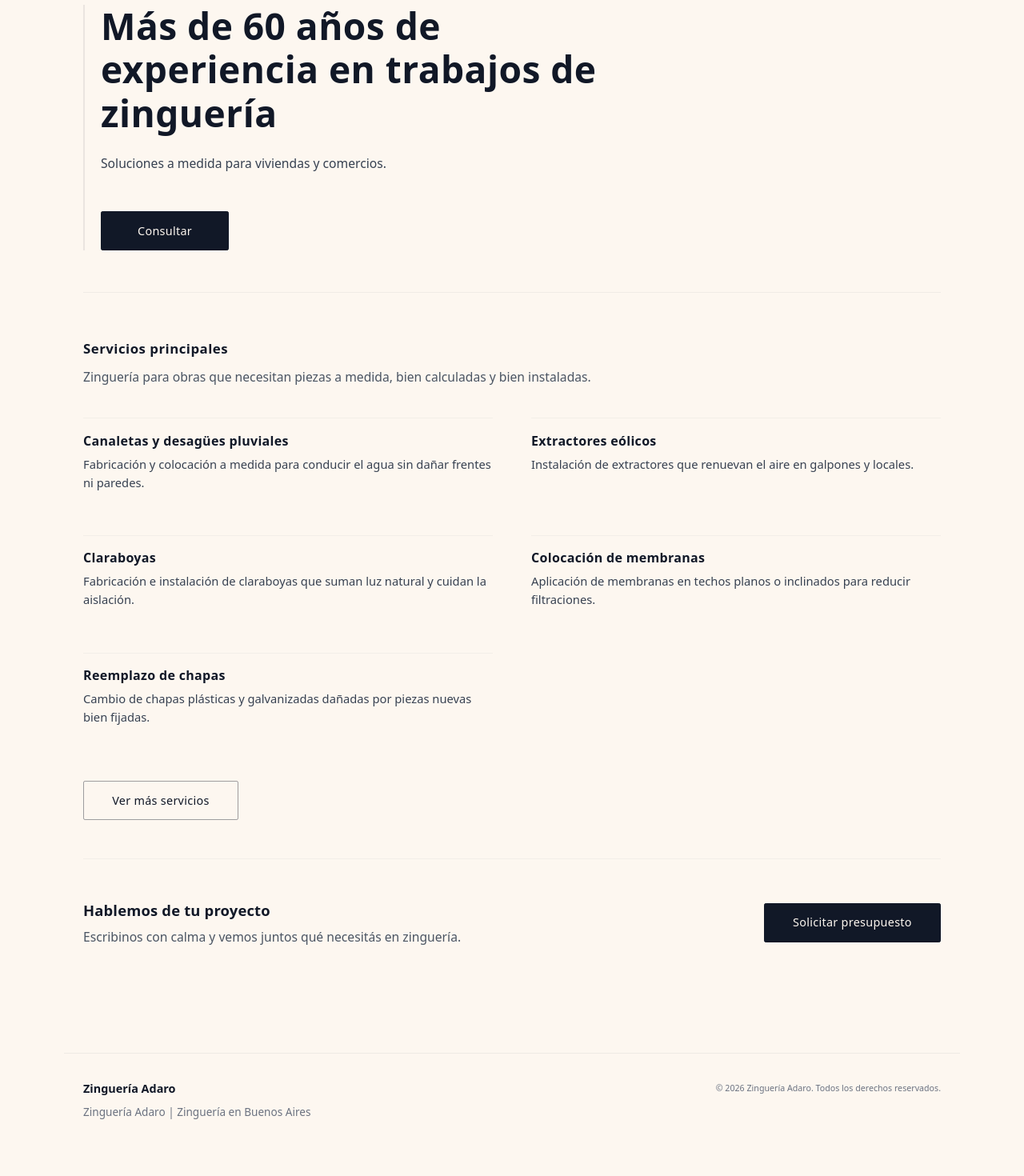
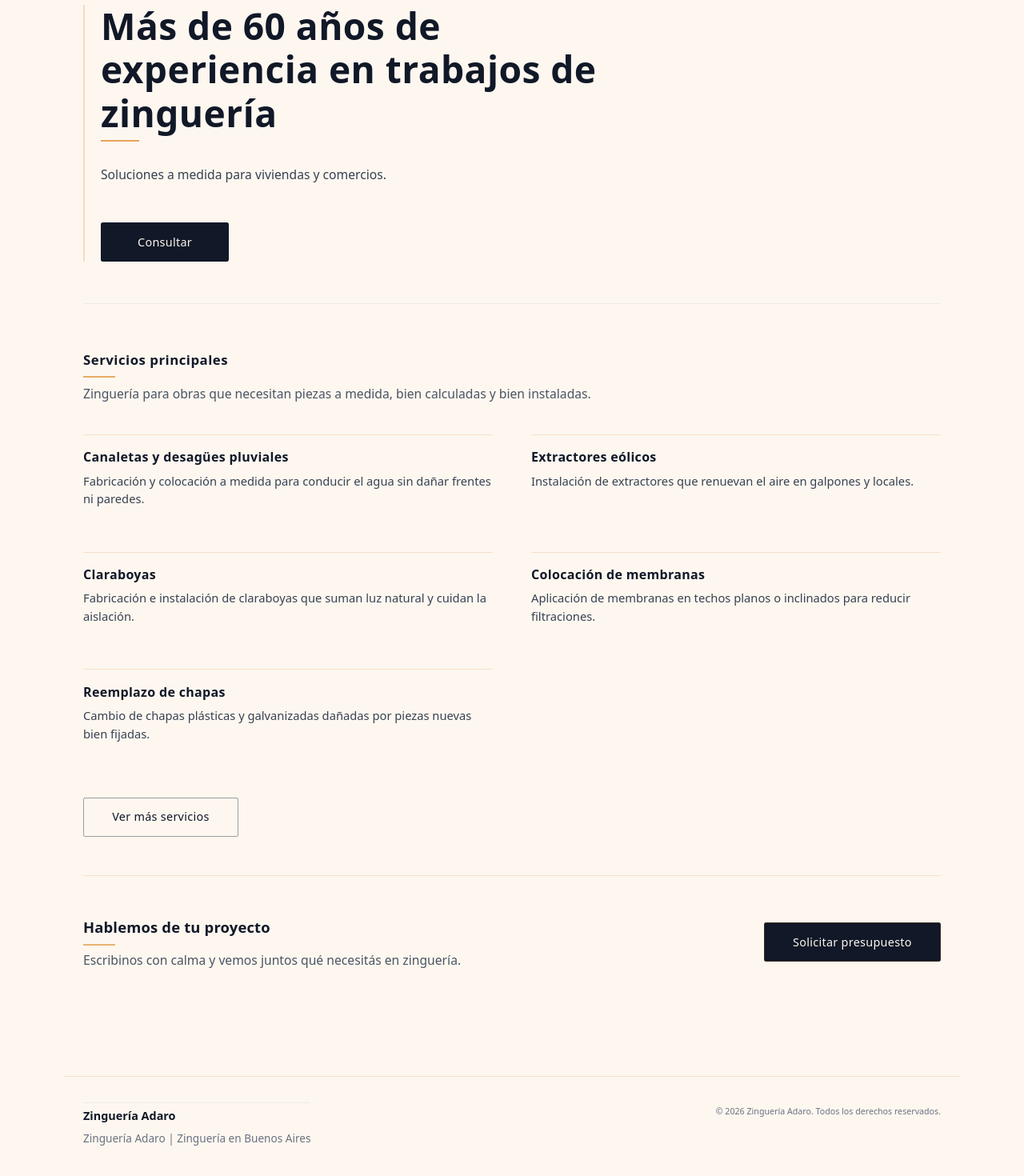
Before and after one commit to agusttin-ader/zingueria-adaro, a Next.js app: page / in a window 1280 px wide. Shown: the part 114-1584 px from the top of the page at 80% size. Before the commit the page ends 1555 px from the top, so only its background shows below. Built offline with nearby package versions, Linux system fonts and the light colour scheme; no server answers.

Commit message:
ocre detalles

```diff
--- a/src/app/globals.css
+++ b/src/app/globals.css
@@ -4,9 +4,9 @@
   --color-ink-soft: #4b5563; /* gris para texto secundario */
   --color-ink-muted: #6b7280; /* gris más suave para detalles */
   --color-ink-subtle: #374151; /* gris intermedio para párrafos */
-  --color-ocre: #d97706; /* ocre obra, acentos y bordes */
-  --color-ocre-soft: #fbbf24; /* ocre más claro para degradados */
-  --color-ocre-cream: #fef3c7; /* fondo crema cálido para paneles */
+  --color-ocre: #d97706; /* ocre obra, acento corporativo */
+  --color-ocre-soft: #fbbf24; /* ocre más claro para detalles sutiles */
+  --color-ocre-cream: #fef3c7; /* toque cálido sobre fondo crema */
 
   --space-xs: 0.25rem;
   --space-sm: 0.5rem;
@@ -130,7 +130,7 @@ p + p {
   max-width: 1120px;
   margin: 0 auto;
   padding: 2rem 1.5rem 2.5rem;
-  border-top: 1px solid color-mix(in srgb, var(--color-ink) 6%, transparent);
+  border-top: 1px solid color-mix(in srgb, var(--color-ocre) 18%, var(--color-bg-cream));
   font-size: 0.8rem;
   color: var(--color-ink-muted);
 }
@@ -146,6 +146,8 @@ p + p {
   display: flex;
   flex-direction: column;
   gap: 0.25rem;
+  padding-top: 0.25rem;
+  border-top: 1px solid color-mix(in srgb, var(--color-ink) 6%, transparent);
 }
 
 .site-footer__name {
@@ -195,7 +197,7 @@ p + p {
   flex-direction: column;
   gap: 1.4rem;
   padding-left: 1.25rem;
-  border-left: 2px solid color-mix(in srgb, var(--color-ink) 8%, transparent);
+  border-left: 2px solid color-mix(in srgb, var(--color-ocre) 22%, var(--color-bg-cream));
 }
 
 .hero__title {
@@ -203,6 +205,8 @@ p + p {
   line-height: 1.18;
   letter-spacing: 0.01em;
   color: var(--color-ink);
+  position: relative;
+  padding-bottom: 0.4rem;
 }
 
 .hero__subtitle {
@@ -210,6 +214,15 @@ p + p {
   font-size: 0.98rem;
   line-height: 1.7;
   color: var(--color-ink-subtle);
+}
+
+.hero__title::after {
+  content: '';
+  display: block;
+  width: 3rem;
+  height: 2px;
+  margin-top: 0.35rem;
+  background: color-mix(in srgb, var(--color-ocre) 65%, var(--color-bg-cream));
 }
 
 .hero__actions {
@@ -252,11 +265,13 @@ p + p {
 }
 
 .btn--primary:hover {
-  background-color: color-mix(in srgb, var(--color-ink) 92%, var(--color-bg-cream));
+  background-color: color-mix(in srgb, var(--color-ink) 90%, var(--color-bg-cream));
+  border-color: color-mix(in srgb, var(--color-ocre) 55%, var(--color-ink));
 }
 
 .btn--primary:active {
-  background-color: color-mix(in srgb, var(--color-ink) 88%, var(--color-bg-cream));
+  background-color: color-mix(in srgb, var(--color-ink) 86%, var(--color-bg-cream));
+  border-color: color-mix(in srgb, var(--color-ocre) 65%, var(--color-ink));
 }
 
 .btn--secondary {
@@ -264,11 +279,13 @@ p + p {
 }
 
 .btn--secondary:hover {
-  background-color: color-mix(in srgb, var(--color-ink) 6%, var(--color-bg-cream));
+  background-color: color-mix(in srgb, var(--color-ocre) 10%, var(--color-bg-cream));
+  border-color: color-mix(in srgb, var(--color-ocre) 45%, var(--color-ink));
 }
 
 .btn--secondary:active {
-  background-color: color-mix(in srgb, var(--color-ink) 10%, var(--color-bg-cream));
+  background-color: color-mix(in srgb, var(--color-ocre) 14%, var(--color-bg-cream));
+  border-color: color-mix(in srgb, var(--color-ocre) 55%, var(--color-ink));
 }
 
 .home-block {
@@ -296,6 +313,16 @@ p + p {
   letter-spacing: 0.03em;
   text-transform: none;
   margin-bottom: 0.5rem;
+  position: relative;
+}
+
+.services__title::after {
+  content: '';
+  display: block;
+  width: 2.5rem;
+  height: 2px;
+  margin-top: 0.3rem;
+  background: color-mix(in srgb, var(--color-ocre) 60%, var(--color-bg-cream));
 }
 
 .services__lead {
@@ -312,7 +339,7 @@ p + p {
 
 .services__item {
   padding: 0.9rem 0 0.9rem;
-  border-top: 1px solid color-mix(in srgb, var(--color-ink) 4%, transparent);
+  border-top: 1px solid color-mix(in srgb, var(--color-ocre) 18%, var(--color-bg-cream));
 }
 
 .services__item-title {
@@ -334,7 +361,7 @@ p + p {
 }
 
 .home-cta {
-  border-top: 1px solid color-mix(in srgb, var(--color-ink) 4%, transparent);
+  border-top: 1px solid color-mix(in srgb, var(--color-ocre) 18%, var(--color-bg-cream));
   padding: 3rem 0 0;
   display: flex;
   align-items: center;
@@ -351,6 +378,16 @@ p + p {
   letter-spacing: 0.01em;
   text-transform: none;
   margin-bottom: 0.35rem;
+  position: relative;
+}
+
+.home-cta__content h2::after {
+  content: '';
+  display: block;
+  width: 2.5rem;
+  height: 2px;
+  margin-top: 0.35rem;
+  background: color-mix(in srgb, var(--color-ocre) 55%, var(--color-bg-cream));
 }
 
 .home-cta__content p {
@@ -361,6 +398,7 @@ p + p {
 
 .home-cta__actions .btn--primary {
   min-width: 10rem;
+  border-color: color-mix(in srgb, var(--color-ink) 80%, var(--color-ocre) 20%);
 }
 
 @media (max-width: 900px) {
```
